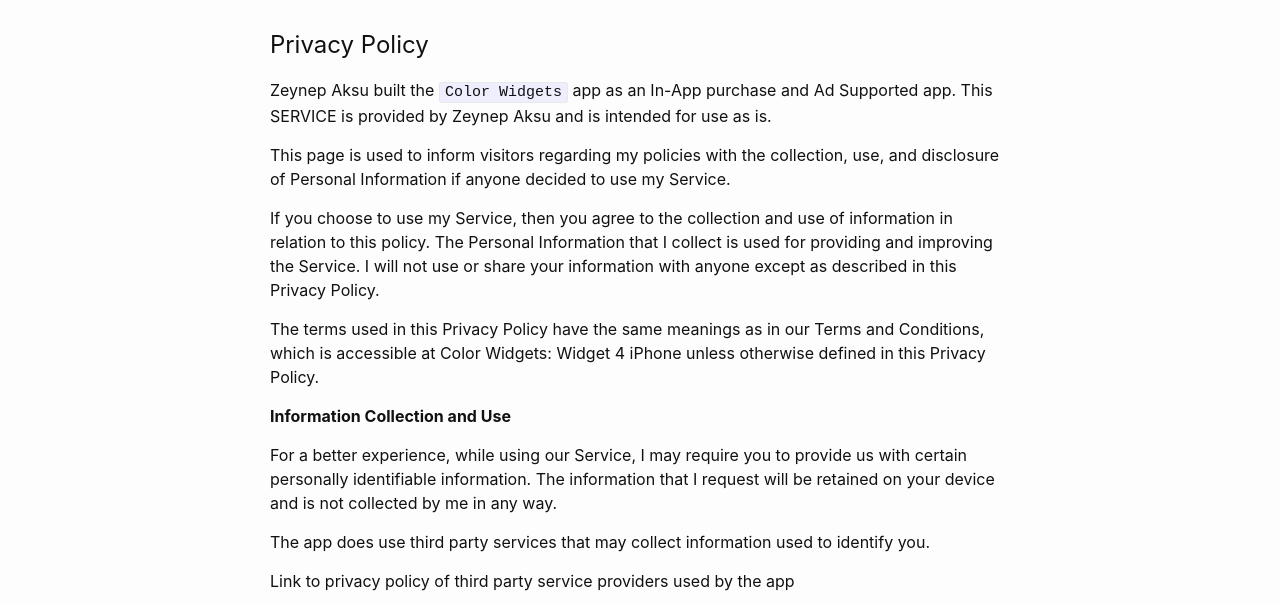
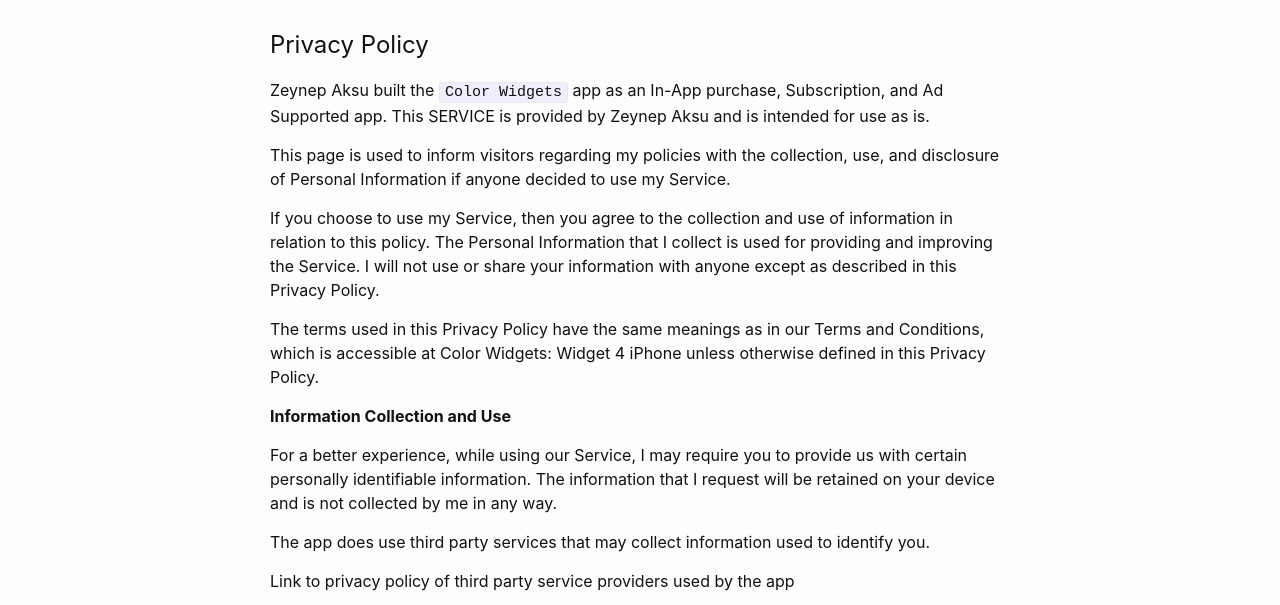
Before and after one commit to ar4elite/ar4elite.github.io, a plain HTML site: page policy/2020/12/27/color-widgets-privacy.html in a window 1280 px wide. Shown: the part 173-778 px from the top of the page. Drawn offline with Linux system fonts and the light colour scheme.

Commit message:
Update color-widgets-privacy.html

```diff
--- a/policy/2020/12/27/color-widgets-privacy.html
+++ b/policy/2020/12/27/color-widgets-privacy.html
@@ -46,7 +46,7 @@
 
   <div class="post-content e-content" itemprop="articleBody">
     <h1 id="privacy-policy">Privacy Policy</h1>
-<p>Zeynep Aksu built the <code class="language-plaintext highlighter-rouge">Color Widgets</code> app as an In-App purchase and Ad Supported app. This SERVICE is provided by Zeynep Aksu and is intended for use as is.</p>
+<p>Zeynep Aksu built the <code class="language-plaintext highlighter-rouge">Color Widgets</code> app as an In-App purchase, Subscription, and Ad Supported app. This SERVICE is provided by Zeynep Aksu and is intended for use as is.</p>
 
 <p>This page is used to inform visitors regarding my policies with the collection, use, and disclosure of Personal Information if anyone decided to use my Service.</p>
 
```
